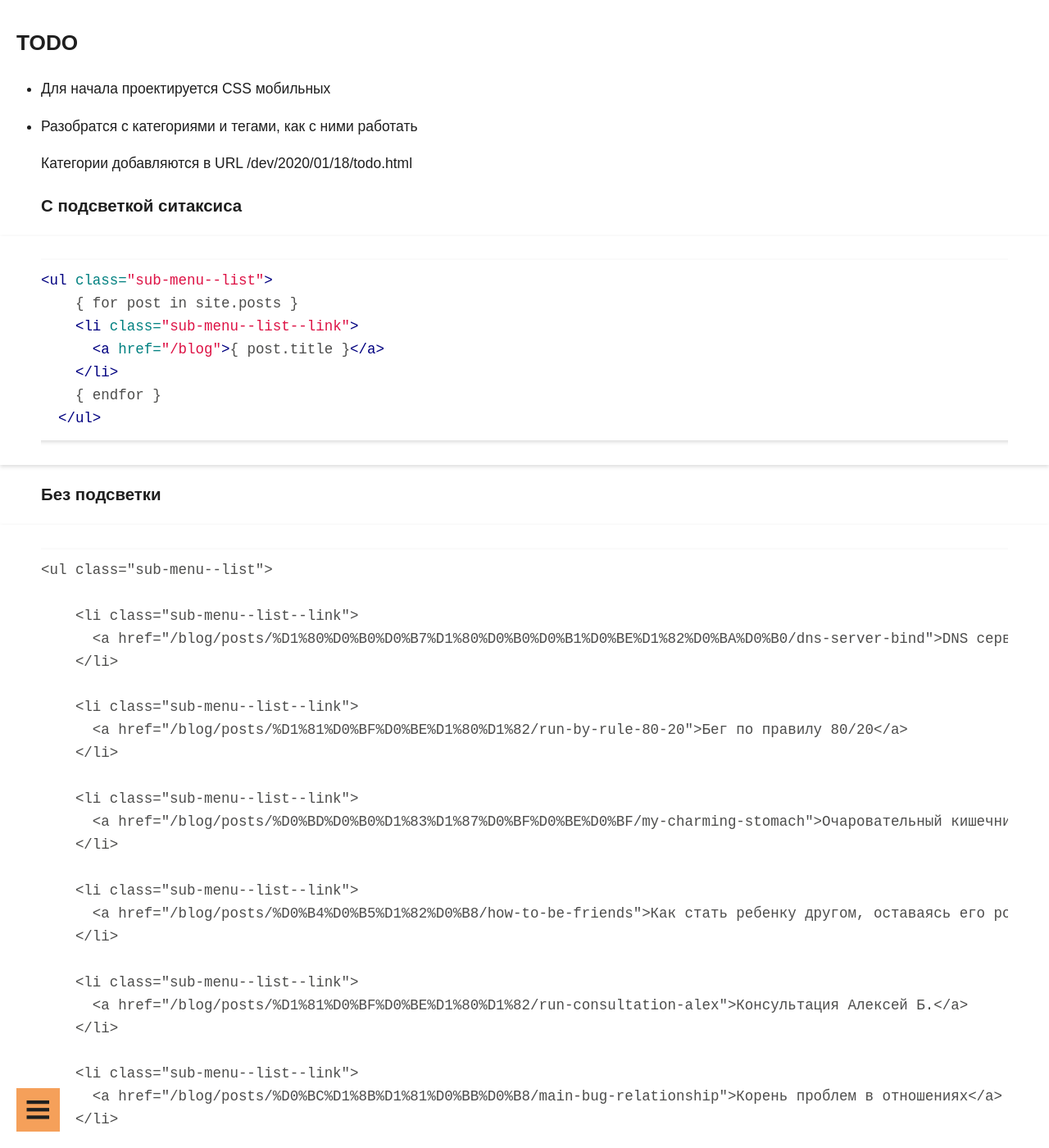
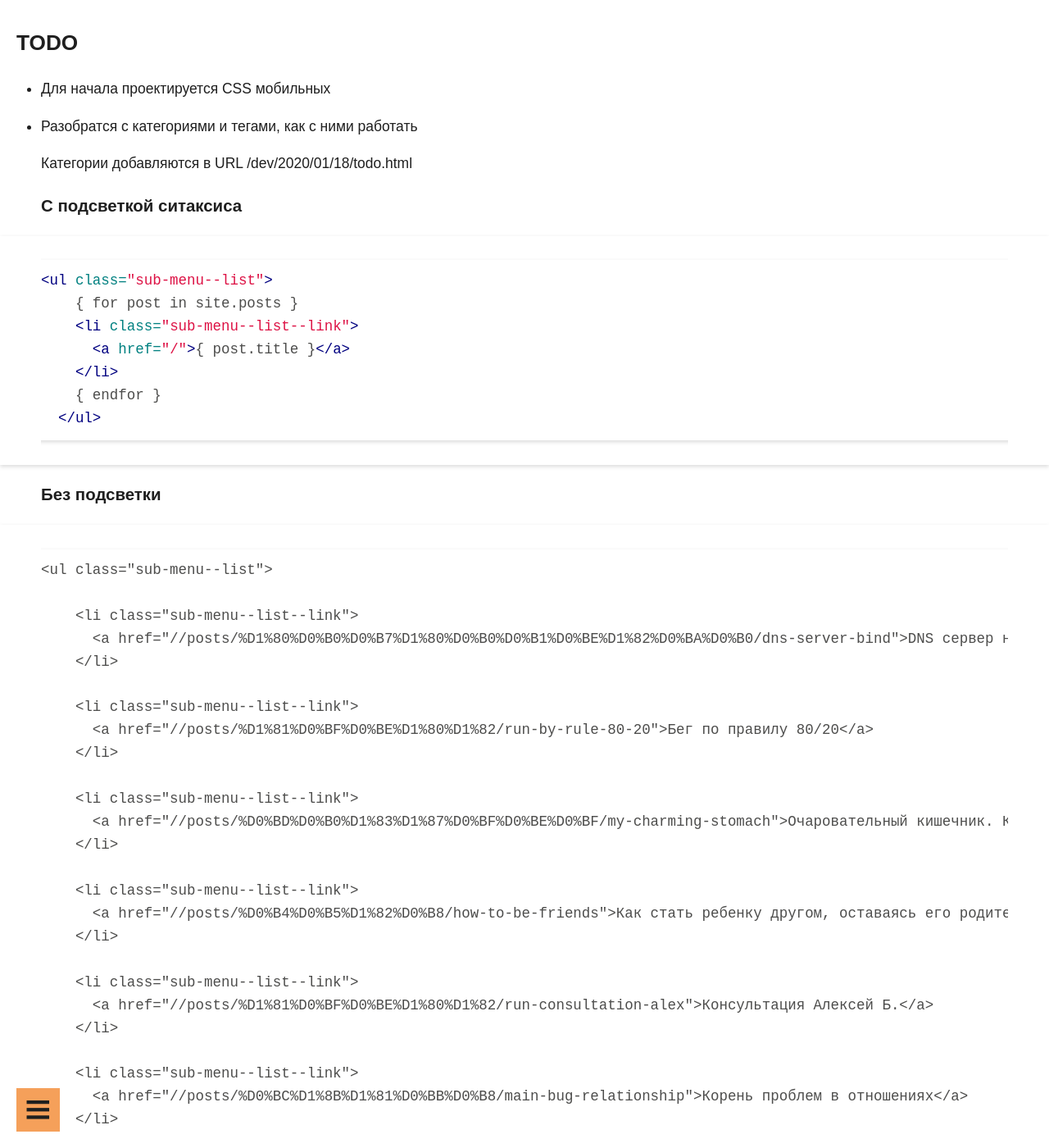
Before and after one commit to guest363/blog, a Jekyll site: the page built from _posts/2020-01-18-todo.md, in a window 1280 px wide and 1400 px high. Shown: the whole window at 82% size. Built offline with Jekyll 4.4.1, drawn with Linux system fonts in a browser that asks for light colours; some of the changed text lies outside the part shown.

Commit message:
fix base url

```diff
--- a/_config.yml
+++ b/_config.yml
@@ -23,7 +23,7 @@
 description: >- # this means to ignore newlines until "baseurl:"
   Пишу о спорте, воспитании детей, программировании,
   прочитанных книгах. Структурирую собственные мысли.
-baseurl: "/blog" # the subpath of your site, e.g. /blog
+baseurl: "/" # the subpath of your site, e.g. /blog
 url: "https://owl-shaker.ru/" # the base hostname & protocol for your site, e.g. http://example.com
 twitter_username: Owl-Shaker
 telegramm_username: Owl-Shaker
```
